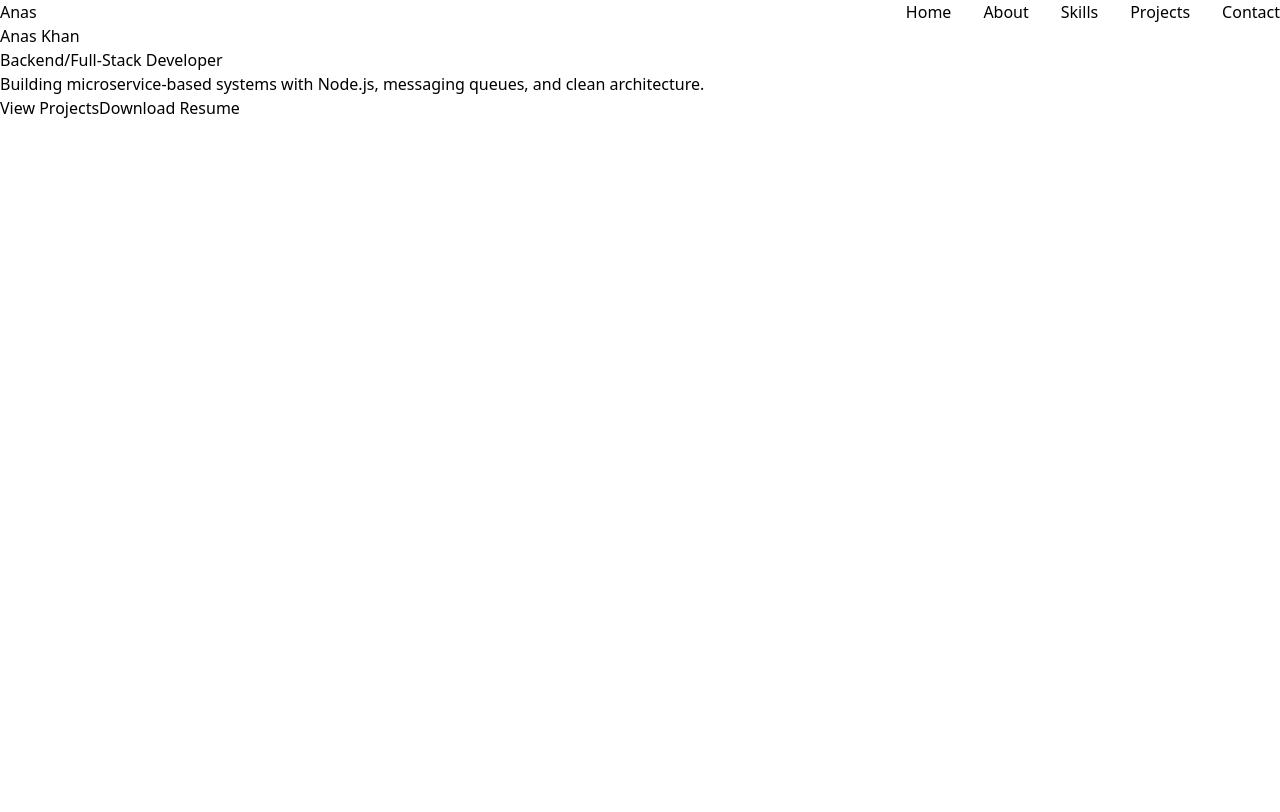
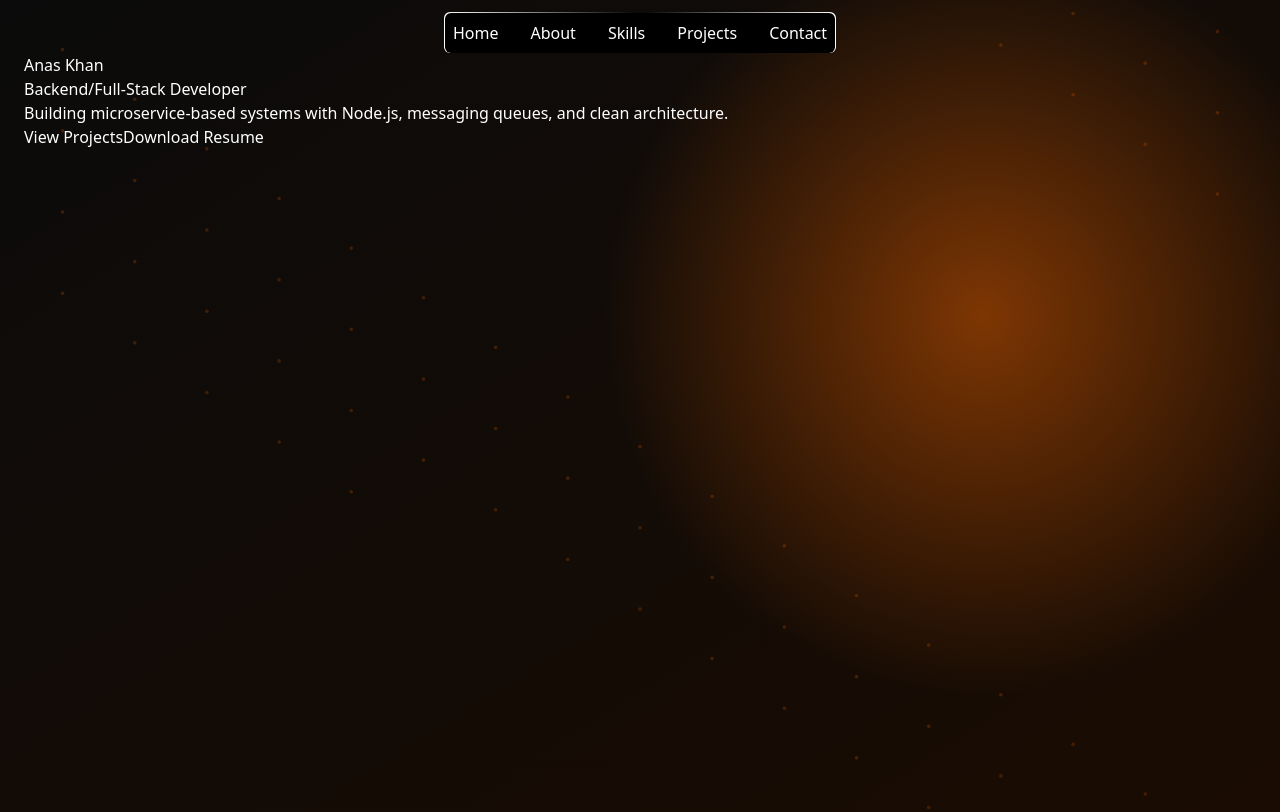
Before and after one commit to anasdotio/portfolio, a React (Vite) app: page / in a window 1280 px wide. Built offline with nearby package versions, Linux system fonts and the light colour scheme.

Commit message:
update navbar

```diff
--- a/src/App.jsx
+++ b/src/App.jsx
@@ -3,8 +3,8 @@ import Navbar from "./components/Navbar";
 
 const App = () => {
   return (
-    <div className="w-full h-screen">
-      <Navbar />
+    <div>
+      {/* <Navbar /> */}
       <HeroSection />
     </div>
   );
--- a/src/components/HeroSection.jsx
+++ b/src/components/HeroSection.jsx
@@ -1,8 +1,69 @@
 import React from "react";
+import Navbar from "./Navbar";
 
 const HeroSection = () => {
+  // return (
+  //   <div>
+  //     <div>
+  //       <h1>Anas Khan</h1>
+  //       <p>Backend/Full-Stack Developer</p>
+  //       <p>
+  //         Building microservice-based systems with Node.js, messaging queues,
+  //         and clean architecture.
+  //       </p>
+
+  //       <div>
+  //         <button>View Projects</button>
+  //         <button>Download Resume</button>
+  //       </div>
+  //     </div>
+  //     <div></div>
+  //   </div>
+  // );
+
   return (
-    <div>
+    <section className="relative min-h-screen overflow-hidden bg-black text-white">
+      {/* SVG BACKGROUND */}
+      <svg
+        viewBox="0 0 1440 900"
+        className="absolute inset-0 h-full w-full"
+        preserveAspectRatio="xMidYMid slice"
+      >
+        <defs>
+          <linearGradient id="bgGradient" x1="0" y1="0" x2="1" y2="1">
+            <stop offset="0%" stopColor="#0b0b0b" />
+            <stop offset="100%" stopColor="#1a0c02" />
+          </linearGradient>
+
+          <radialGradient id="orangeGlow">
+            <stop offset="0%" stopColor="#ff6a00" stopOpacity="0.45" />
+            <stop offset="100%" stopColor="#ff6a00" stopOpacity="0" />
+          </radialGradient>
+        </defs>
+
+        {/* Background */}
+        <rect width="100%" height="100%" fill="url(#bgGradient)" />
+
+        {/* Glow */}
+        <circle cx="1100" cy="350" r="420" fill="url(#orangeGlow)" />
+
+        {/* Dots */}
+        <g opacity="0.2">
+          {[...Array(60)].map((_, i) => (
+            <circle
+              key={i}
+              cx={(i * 80) % 1440}
+              cy={(i * 55) % 900}
+              r="2"
+              fill="#ff6a00"
+            />
+          ))}
+        </g>
+      </svg>
+
+      {/* CONTENT */}
+      <div className="relative z-10 min-h-screen  px-6 ">
+        <Navbar />
         <div>
           <h1>Anas Khan</h1>
           <p>Backend/Full-Stack Developer</p>
@@ -18,6 +79,7 @@ const HeroSection = () => {
         </div>
         <div></div>
       </div>
+    </section>
   );
 };
 
--- a/src/components/Navbar.jsx
+++ b/src/components/Navbar.jsx
@@ -3,9 +3,8 @@ import React from "react";
 const Navbar = () => {
   const navItems = ["Home", "About", "Skills", "Projects", "Contact"];
   return (
-    <div className="flex justify-between">
-      <h1>Anas</h1>
-      <div className="flex gap-8">
+    <div className="w-fit mx-auto bg-linear-to-r from-white via-black/20 to-white p-[.6px] mt-3 rounded-md">
+      <div className="flex gap-8 bg-black p-2 rounded-md">
         {navItems.map((item) => (
           <p key={item}>{item}</p>
         ))}
```
Lines whose indentation alone changed are shown as unchanged.
